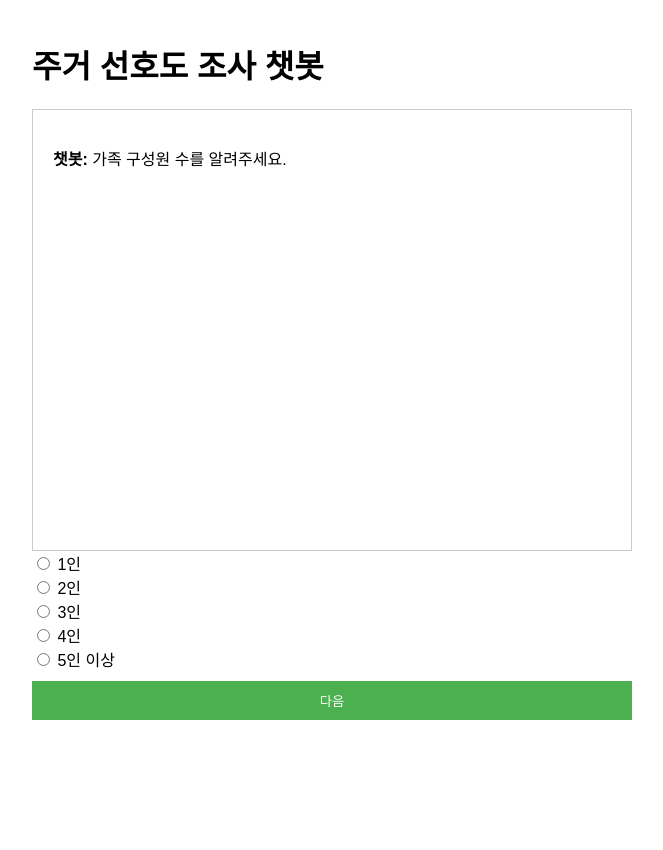
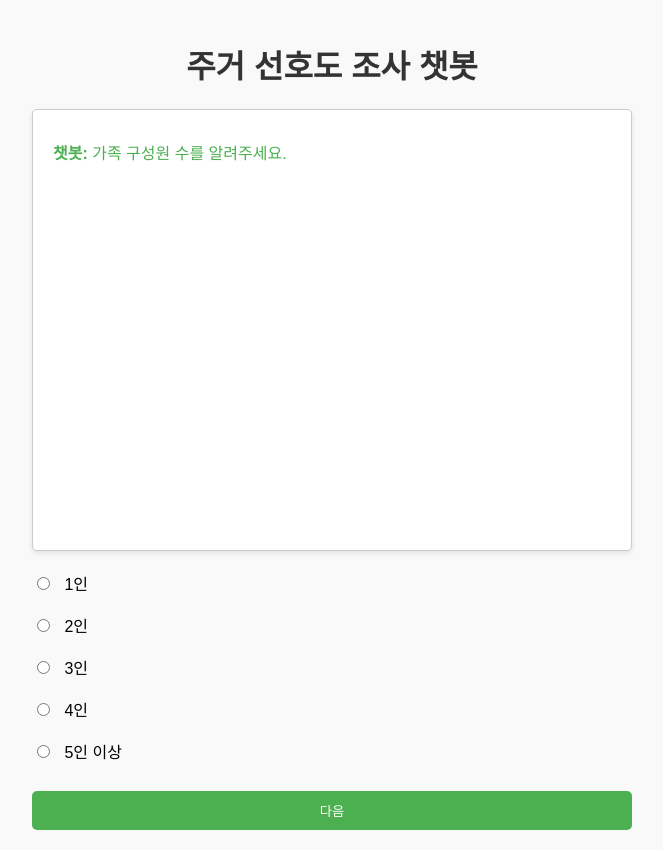
Before and after one commit to nara623/myunitplan, a plain HTML site: page index.html in a window 1280 px wide. Shown: the whole page, without its empty margins (308-971 px from the left). Before the commit the page ends 800 px from the top, so only its background shows below. Drawn offline with Linux system fonts and the light colour scheme.

Commit message:
Update index.html

```diff
--- a/index.html
+++ b/index.html
@@ -10,27 +10,48 @@
             max-width: 600px;
             margin: 0 auto;
             padding: 20px;
+            background-color: #f9f9f9;
+        }
+        h1 {
+            text-align: center;
+            color: #333;
         }
         #chatbox {
             border: 1px solid #ccc;
             padding: 20px;
             height: 400px;
             overflow-y: auto;
+            background-color: #fff;
+            border-radius: 5px;
+            box-shadow: 0 2px 5px rgba(0,0,0,0.1);
+            margin-bottom: 20px;
         }
-        #userInput {
-            width: 100%;
-            padding: 10px;
-            margin-top: 10px;
+        .message {
+            margin: 10px 0;
+        }
+        .bot {
+            color: #4CAF50;
+        }
+        .user {
+            color: #2196F3;
+            text-align: right;
+        }
+        #inputArea {
+            display: flex;
+            flex-direction: column;
+        }
+        input[type="radio"], input[type="checkbox"] {
+            margin-right: 10px;
         }
         button {
-            display: block;
-            width: 100%;
             padding: 10px;
             margin-top: 10px;
             background-color: #4CAF50;
             color: white;
             border: none;
+            border-radius: 5px;
             cursor: pointer;
+            transition: background-color 0.3s;
         }
         button:hover {
             background-color: #45a049;
@@ -85,12 +106,11 @@
             const chatbox = document.getElementById('chatbox');
             const inputArea = document.getElementById('inputArea');
 
-            chatbox.innerHTML += `<p><strong>챗봇:</strong> ${questions[currentQuestion].question}</p>`;
-
+            chatbox.innerHTML += `<div class="message bot"><strong>챗봇:</strong> ${questions[currentQuestion].question}</div>`;
             inputArea.innerHTML = '';
 
             if (questions[currentQuestion].multiple) {
-                questions[currentQuestion].options.forEach((option, index) => {
+                questions[currentQuestion].options.forEach(option => {
                     inputArea.innerHTML += `
                         <label>
                             <input type="checkbox" name="answer" value="${option}"> ${option}
@@ -98,7 +118,7 @@
                     `;
                 });
             } else {
-                questions[currentQuestion].options.forEach((option, index) => {
+                questions[currentQuestion].options.forEach(option => {
                     inputArea.innerHTML += `
                         <label>
                             <input type="radio" name="answer" value="${option}"> ${option}
@@ -129,7 +149,7 @@
             answers.push(answer);
 
             const chatbox = document.getElementById('chatbox');
-            chatbox.innerHTML += `<p><strong>사용자:</strong> ${answer.join(', ')}</p>`;
+            chatbox.innerHTML += `<div class="message user"><strong>사용자:</strong> ${answer.join(', ')}</div>`;
 
             currentQuestion++;
 
@@ -138,19 +158,22 @@
             } else {
                 showResults();
             }
+
+            chatbox.scrollTop = chatbox.scrollHeight; // Scroll to bottom
         }
 
         function showResults() {
             const chatbox = document.getElementById('chatbox');
             const inputArea = document.getElementById('inputArea');
 
-            chatbox.innerHTML += '<p><strong>챗봇:</strong> 주거 선호도 조사가 완료되었습니다. 결과를 확인해주세요:</p>';
+            chatbox.innerHTML += '<div class="message bot"><strong>챗봇:</strong> 주거 선호도 조사가 완료되었습니다. 결과를 확인해주세요:</div>';
 
             questions.forEach((q, index) => {
-                chatbox.innerHTML += `<p>${q.question}<br>답변: ${answers[index].join(', ')}</p>`;
+                chatbox.innerHTML += `<div class="message"><strong>${q.question}</strong><br>답변: ${answers[index].join(', ')}</div>`;
             });
 
             inputArea.innerHTML = '';
+            chatbox.scrollTop = chatbox.scrollHeight; // Scroll to bottom
         }
 
         displayQuestion();
```
